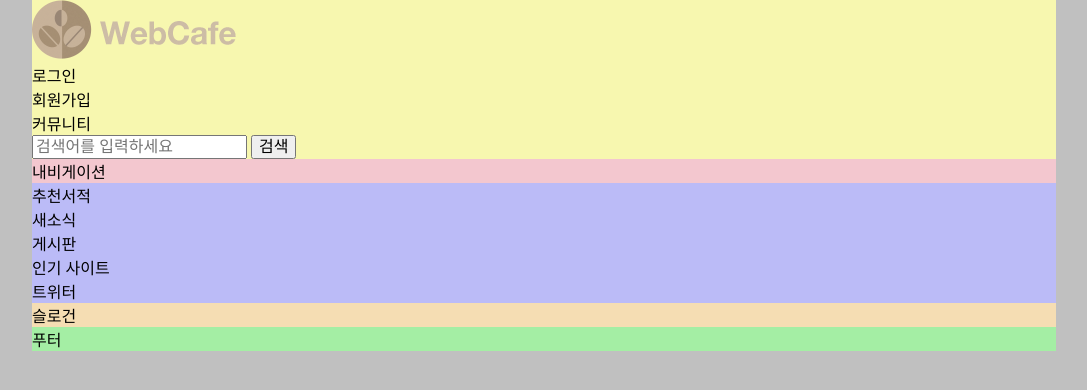
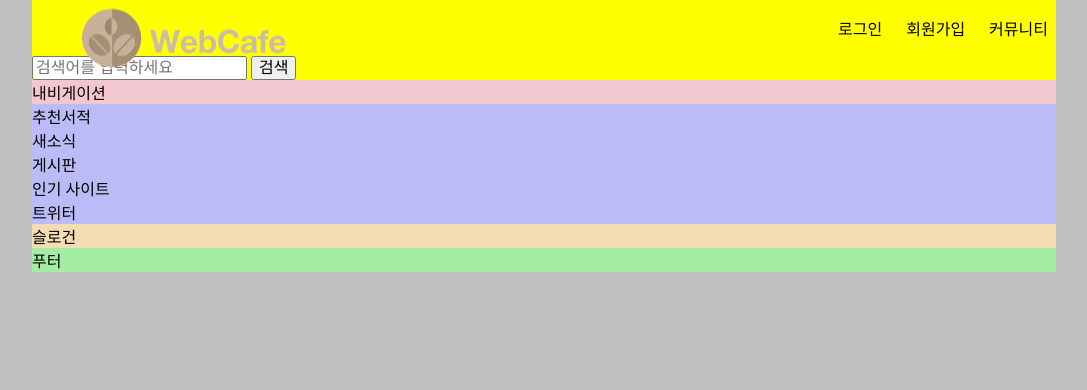
Before and after one commit to nuri1012/nuri1012.github.io, a plain HTML site: page index.html in a window 1280 px wide. Shown: the whole page, without its empty margins (96-1183 px from the left). Drawn offline with nearby package versions, Linux system fonts and the light colour scheme; a web font is replaced by a local one.

Commit message:
데스크탑 헤더 레이아웃 수정

```diff
--- a/css/stylesheet.css
+++ b/css/stylesheet.css
@@ -129,7 +129,23 @@ body {
   .footer {
     width: 80%;
   }
-  body {
-    background: #EBA2E1;
+  .header {
+    background: yellow;
+    position: relative;
+  }
+  .logo {
+    position: absolute;
+    left: 50px;
+    top: 50%;
+    transform: translateY(-50%);
+  }
+  .member {
+    display: flex;
+    justify-content: flex-end;
+  }
+  .member a {
+    display: block;
+    padding: 1rem 0.5rem;
+    margin-left: 0.5rem;
   }
 }
```
